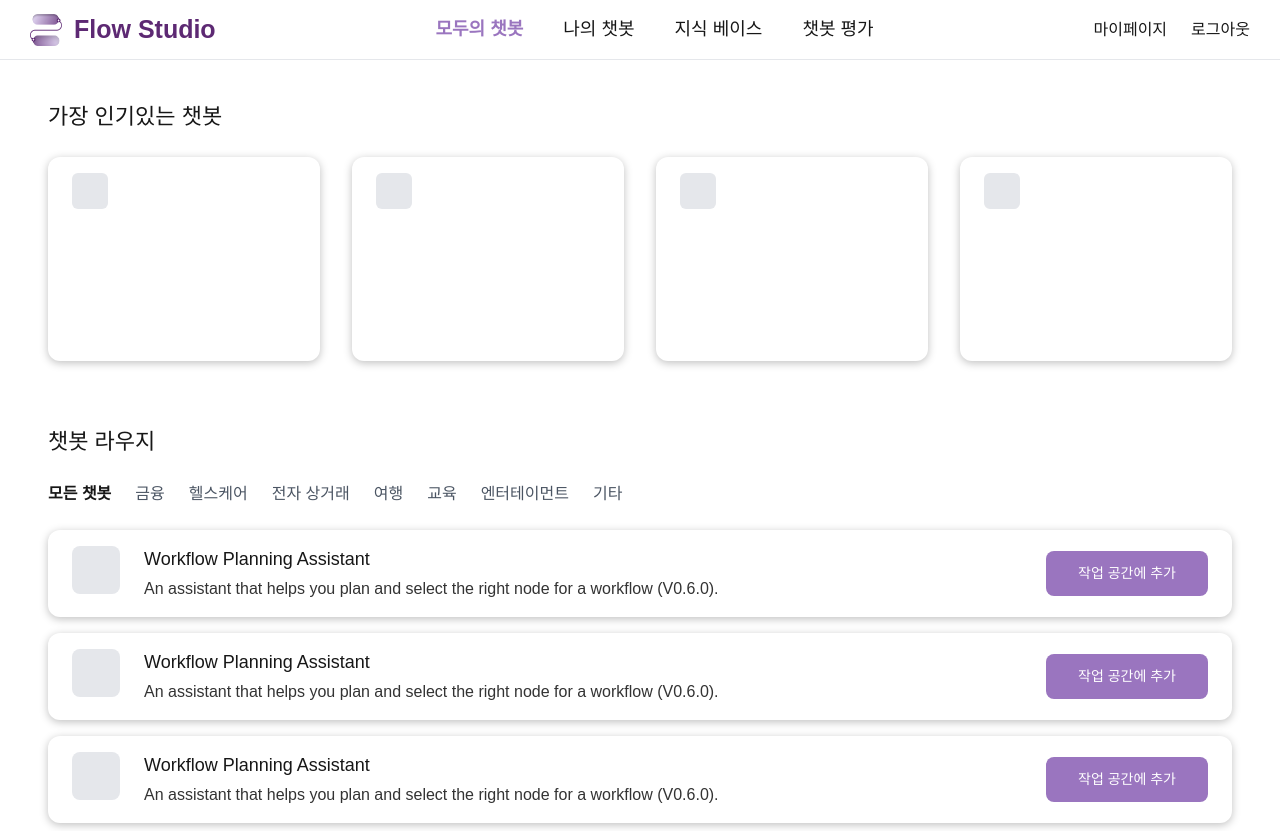
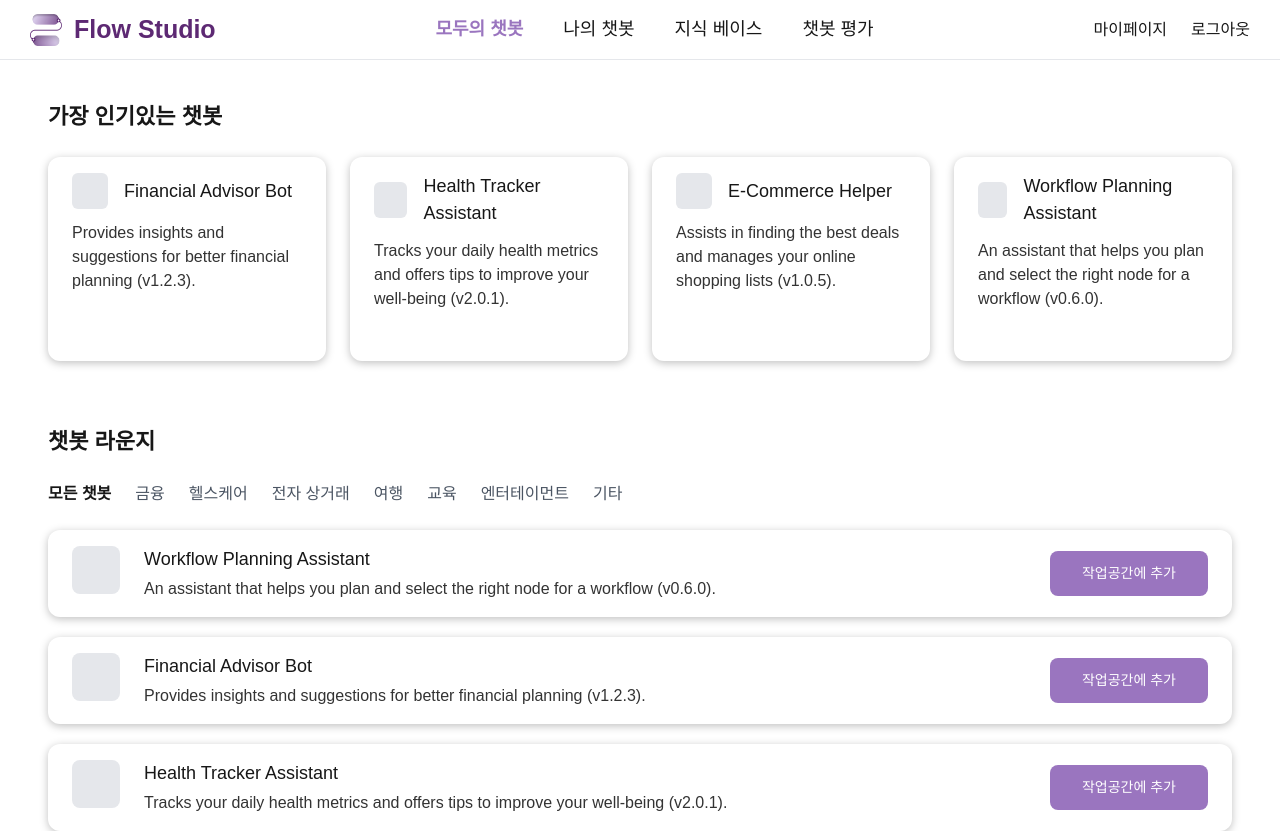
Before and after one commit to minseonkkim/FlowStudio, a Next.js app in the folder frontend/: page /explore/chatbots in a window 1280 px wide. Shown: the top 831 px of the page. Built offline with nearby package versions, Linux system fonts and the light colour scheme.

Commit message:
[#10] Feature: 모두의 챗봇 dummydata로 작동되게 구현

```diff
--- a/frontend/src/app/explore/chatbots/page.tsx
+++ b/frontend/src/app/explore/chatbots/page.tsx
@@ -1,13 +1,65 @@
 "use client";
 
+import PopularChatbotCard from "@/components/chatbot/PopularChatbotCard";
 import ChatbotCard from "@/components/chatbot/ChatbotCard";
-import PopularChatbotCard from "@/components/chatbot/PopularChatbotCard";
 import { useState } from "react";
+
+interface Chatbot {
+  id: number;
+  title: string;
+  description: string;
+  category: string;
+  iconId: number;
+  shareNum: number;
+}
+
+const chatbots: Chatbot[] = [
+  {
+    id: 1,
+    title: "Workflow Planning Assistant",
+    description: "An assistant that helps you plan and select the right node for a workflow (v0.6.0).",
+    category: "교육",
+    iconId: 1,
+    shareNum: 120,
+  },
+  {
+    id: 2,
+    title: "Financial Advisor Bot",
+    description: "Provides insights and suggestions for better financial planning (v1.2.3).",
+    category: "금융",
+    iconId: 1,
+    shareNum: 200,
+  },
+  {
+    id: 3,
+    title: "Health Tracker Assistant",
+    description: "Tracks your daily health metrics and offers tips to improve your well-being (v2.0.1).",
+    category: "헬스케어",
+    iconId: 1,
+    shareNum: 180,
+  },
+  {
+    id: 4,
+    title: "E-Commerce Helper",
+    description: "Assists in finding the best deals and manages your online shopping lists (v1.0.5).",
+    category: "전자 상거래",
+    iconId: 1,
+    shareNum: 150,
+  },
+  {
+    id: 5,
+    title: "Travel Itinerary Planner",
+    description: "Helps you create and organize your travel plans with ease (v0.8.7).",
+    category: "여행",
+    iconId: 1,
+    shareNum: 90,
+  },
+];
 
 export default function Page() {
   const [selectedCategory, setSelectedCategory] = useState<string>("모든 챗봇");
 
-  const categorys = [
+  const categories = [
     "모든 챗봇",
     "금융",
     "헬스케어",
@@ -18,6 +70,14 @@ export default function Page() {
     "기타",
   ];
 
+  const popularChatbots = [...chatbots]
+    .sort((a, b) => b.shareNum - a.shareNum)
+    .slice(0, 4);
+
+  const filteredChatbots = selectedCategory === "모든 챗봇"
+    ? chatbots
+    : chatbots.filter((bot) => bot.category === selectedCategory);
+
   const handleCategoryClick = (label: string) => {
     setSelectedCategory(label);
   };
@@ -25,33 +85,45 @@ export default function Page() {
   return (
     <div className="px-12 py-10">
       <div>
-        <p className="mb-6 text-[22px]">가장 인기있는 챗봇</p>
-        <div className="flex flex-row justify-between w-full gap-8">
-          <PopularChatbotCard />
-          <PopularChatbotCard />
-          <PopularChatbotCard />
-          <PopularChatbotCard />
+        <p className="mb-6 text-[22px] font-semibold">가장 인기있는 챗봇</p>
+        <div className="flex flex-row justify-between w-full gap-6">
+          {popularChatbots.map((chatbot) => (
+            <PopularChatbotCard
+              key={chatbot.id}
+              title={chatbot.title}
+              description={chatbot.description}
+              buttonText="작업 공간에 추가"
+              onButtonClick={() => console.log(`Added ${chatbot.title} to workspace`)}
+            />
+          ))}
         </div>
       </div>
 
-      <div className="mt-16 mb-4">
-        <p className="mb-6 text-[22px]">챗봇 라우지</p>
-        {categorys.map((label) => (
+      <div className="mt-16">
+        <p className="mb-6 text-[22px] font-semibold">챗봇 라운지</p>
+
+        <div className="flex flex-wrap mb-6">
+          {categories.map((label) => (
             <button
               key={label}
               onClick={() => handleCategoryClick(label)}
-            className={`mr-6 mb-6 ${selectedCategory === label ? "font-semibold" : "text-gray-600"}`}
+              className={`mr-6 ${selectedCategory === label ? "font-semibold" : "text-gray-600"}`}
             >
               {label}
             </button>
           ))}
+        </div>
 
-        <div>
-          <ChatbotCard />
-          <ChatbotCard />
-          <ChatbotCard />
-          <ChatbotCard />
-          <ChatbotCard />
+        <div className="flex flex-col gap-1">
+          {filteredChatbots.map((bot) => (
+            <ChatbotCard
+              key={bot.id}
+              title={bot.title}
+              description={bot.description}
+              buttonText="작업공간에 추가"
+              onButtonClick={() => console.log(`Selected ${bot.title}`)}
+            />
+          ))}
         </div>
       </div>
     </div>
--- a/frontend/src/components/chatbot/ChatbotCard.tsx
+++ b/frontend/src/components/chatbot/ChatbotCard.tsx
@@ -1,18 +1,30 @@
-export default function ChatbotCard() {
+interface ChatbotCardProps {
+  title: string;
+  description: string;
+  buttonText: string;
+  onButtonClick: () => void;
+}
+
+export default function ChatbotCard({
+  title,
+  description,
+  buttonText,
+  onButtonClick,
+}: ChatbotCardProps) {
   return (
     <div className="mb-4 flex items-center justify-between w-full py-4 px-6 rounded-xl shadow-[0px_2px_8px_rgba(0,0,0,0.25)] cursor-pointer">
       <div className="flex">
         <div className="mr-6 w-[48px] h-[48px] rounded-lg bg-gray-200"></div>
         <div className="flex flex-col">
-          <p className="text-[18px] mb-1">Workflow Planning Assistant</p>
-          <p className="text-[#333333]">
-            An assistant that helps you plan and select the right node for a
-            workflow (V0.6.0).
-          </p>
+          <p className="text-[18px] mb-1">{title}</p>
+          <p className="text-[#333333]">{description}</p>
         </div>
       </div>
-      <button className="py-3 px-8 bg-[#9A75BF] text-white text-[14px] rounded-lg">
-        작업 공간에 추가
+      <button
+        onClick={onButtonClick}
+        className="py-3 px-8 bg-[#9A75BF] text-white text-[14px] rounded-lg"
+      >
+        {buttonText}
       </button>
     </div>
   );
```
Lines whose indentation alone changed are shown as unchanged.
